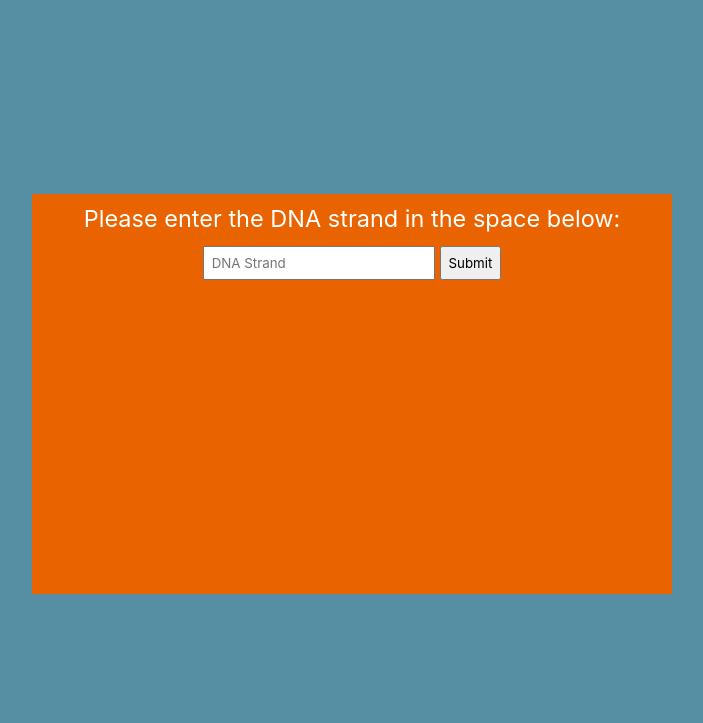
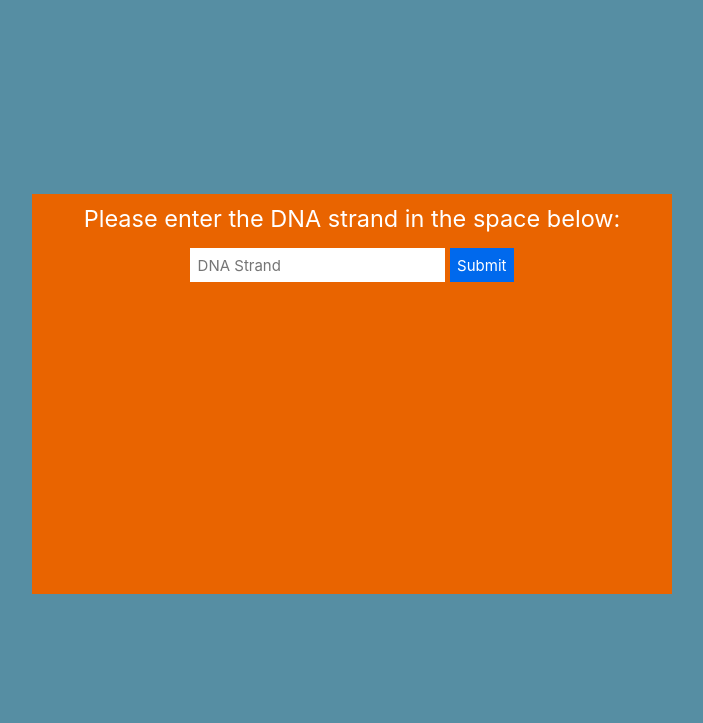
Before and after one commit to Rav4s/wasm-dna-transcription-translation, a website built with webpack: page www/index.html in a window 1280 px wide. Shown: the part 77-800 px from the top of the page, without its empty margins (288-991 px from the left). Built offline with nearby package versions, Linux system fonts and the light colour scheme; what wasm-dna-transcription-translation would draw is missing.

Commit message:
Make inputs look better...deal with safari crap

```diff
--- a/www/css/styles.css
+++ b/www/css/styles.css
@@ -78,15 +78,58 @@ a:hover {
 }
 
 .input-box {
+  -webkit-appearance: none;
+  border-radius: 0;
   margin-top: 1em;
   padding: 0.5em;
   font-family: -apple-system,BlinkMacSystemFont,"Segoe UI",Roboto,Oxygen-Sans,Ubuntu,Cantarell,"Helvetica Neue",sans-serif;
+  outline: none;
+  border: 0;
+  font-size: 15px;
+}
+
+.input-box::-moz-focus-inner {
+   border: 0;
 }
 
 .input-submit {
+  display: inline-block;
+  border: none;
+  padding: 1rem 2rem;
+  margin: 0;
+  font-size: 15px;
+  text-decoration: none;
+  border-radius: 0;
   margin-top: 1em;
   padding: 0.5em;
   font-family: -apple-system,BlinkMacSystemFont,"Segoe UI",Roboto,Oxygen-Sans,Ubuntu,Cantarell,"Helvetica Neue",sans-serif;
+  outline: none;
+  cursor: pointer;
+  text-align: center;
+  background: #0069ed;
+  color: white;
+  transition: background 250ms ease-in-out,
+            transform 150ms ease;
+  -webkit-appearance: none;
+  -moz-appearance: none;
+}
+
+.input-submit::-moz-focus-inner {
+   border: 0;
+}
+
+.input-submit:hover,
+.input-submit:focus {
+  background: #0053ba;
+}
+
+.input-submit:focus {
+    outline: 1px solid #fff;
+    outline-offset: -1px;
+}
+
+.input-submit:active {
+    transform: scale(0.99);
 }
 
 #footer {
```
